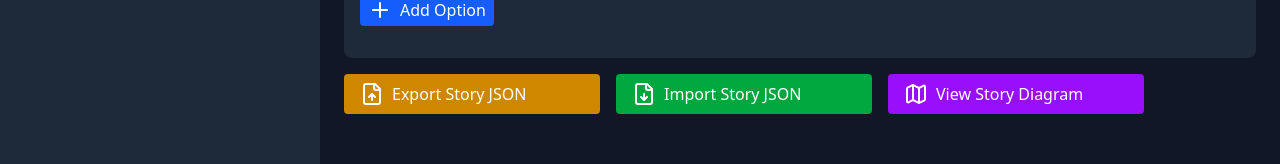
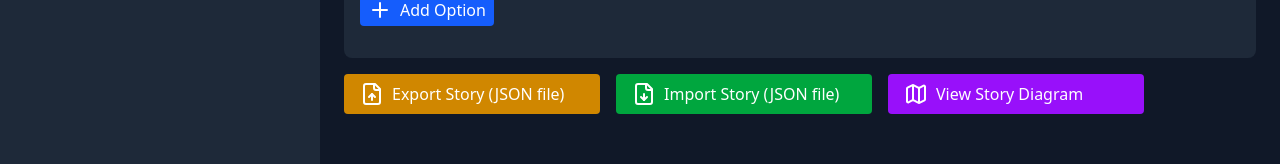
Before and after one commit to Dimterion/stories-platform, a React (Vite) app: page / in a window 1280 px wide. Both pictures are taken after a click on the button "Create Stories". Shown: the part 482-646 px from the top of the page. Built offline with nearby package versions, Linux system fonts and the light colour scheme.

Commit message:
adjust metadata & buttons names/dimensions

```diff
--- a/index.html
+++ b/index.html
@@ -3,6 +3,10 @@
   <head>
     <meta charset="UTF-8" />
     <meta name="viewport" content="width=device-width, initial-scale=1.0" />
+    <meta
+      name="description"
+      content="A platform to create interactive stories with multiple choices and outcomes."
+    />
     <link rel="icon" type="image/ico" href="favicon.ico" />
     <title>Stories Platform</title>
   </head>
--- a/src/components/StoryEditor.jsx
+++ b/src/components/StoryEditor.jsx
@@ -379,16 +379,16 @@ export default function StoryEditor() {
           {/* Export button */}
           <button
             onClick={exportStory}
-            className="inline-flex w-3xs max-w-[50vw] cursor-pointer items-center gap-2 rounded bg-yellow-600 px-4 py-2 text-center hover:bg-yellow-500"
+            className="inline-flex w-3xs max-w-[55vw] cursor-pointer items-center gap-2 rounded bg-yellow-600 px-4 py-2 text-center hover:bg-yellow-500"
           >
             <FileUp />
-            Export Story JSON
+            Export Story (JSON file)
           </button>
 
           {/* Import button */}
-          <label className="inline-flex w-3xs max-w-[50vw] cursor-pointer items-center gap-2 rounded bg-green-600 px-4 py-2 text-center hover:bg-green-500">
+          <label className="inline-flex w-3xs max-w-[55vw] cursor-pointer items-center gap-2 rounded bg-green-600 px-4 py-2 text-center hover:bg-green-500">
             <FileDown />
-            Import Story JSON
+            Import Story (JSON file)
             <input
               type="file"
               accept="application/json"
@@ -400,7 +400,7 @@ export default function StoryEditor() {
           {/* Story diagram button */}
           <button
             onClick={() => setShowDiagram(true)}
-            className="inline-flex w-3xs max-w-[50vw] cursor-pointer items-center gap-2 rounded bg-purple-600 px-4 py-2 text-center hover:bg-purple-500"
+            className="inline-flex w-3xs max-w-[55vw] cursor-pointer items-center gap-2 rounded bg-purple-600 px-4 py-2 text-center hover:bg-purple-500"
           >
             <Map />
             View Story Diagram
```
Also changed, not shown: 1 other file (tests, documents, lock files or other folders).
